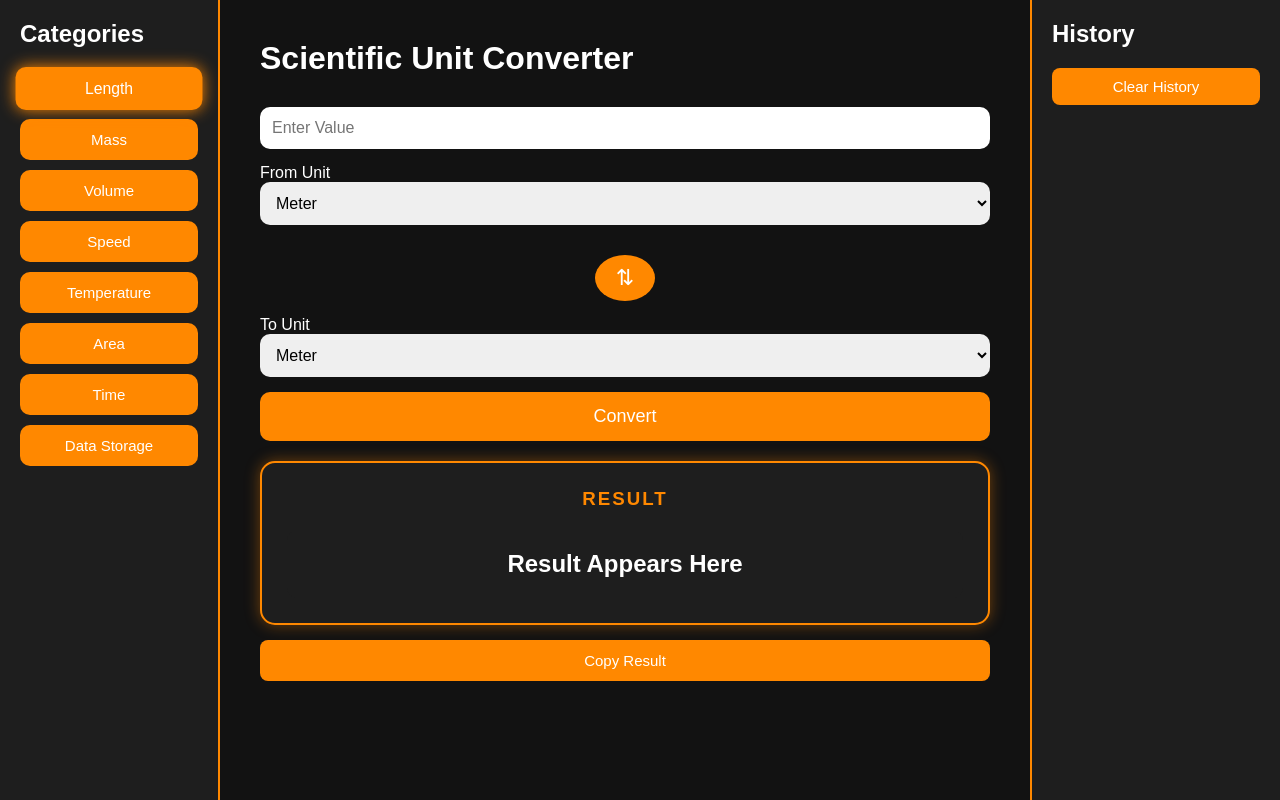
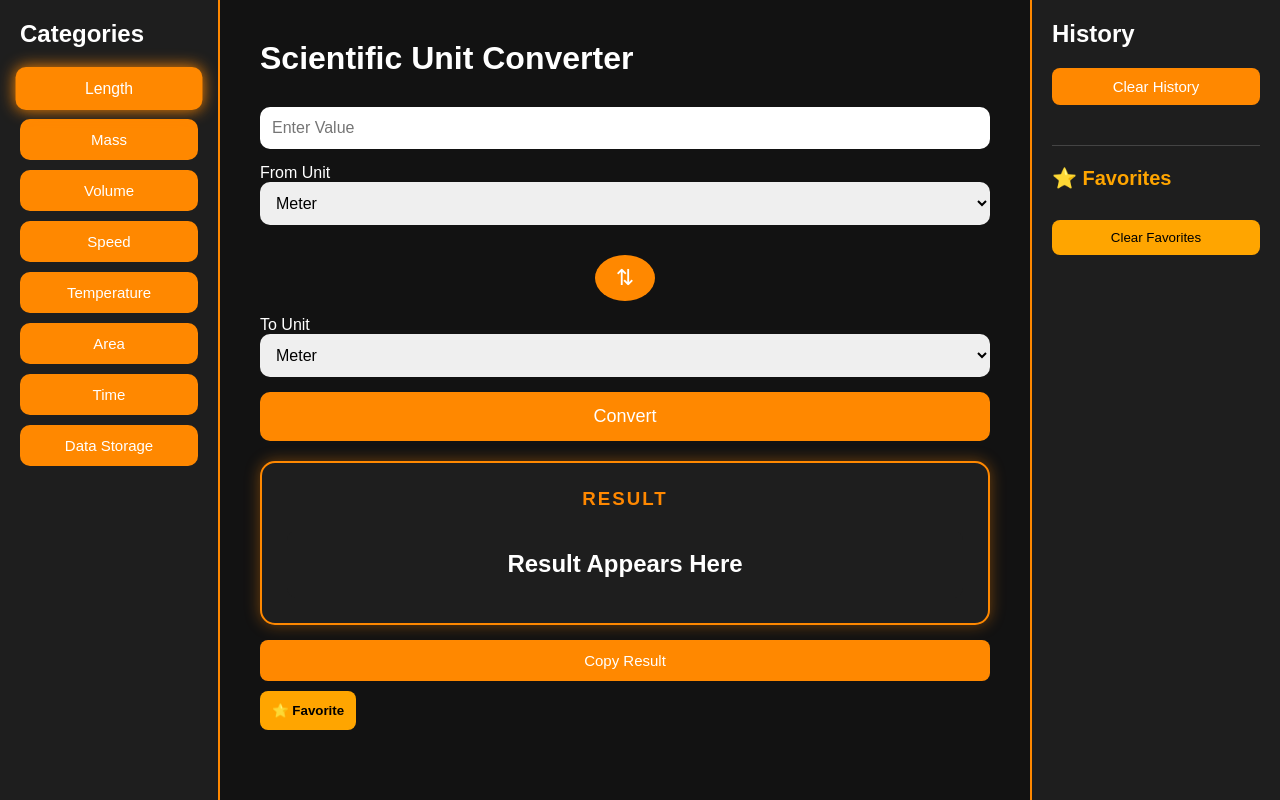
Before and after one commit to caffineblud/Scientific-Unit-Converter, a Flask app: page / in a window 1280 px wide. Run offline with Flask 3, Linux system fonts and the light colour scheme.

Commit message:
V3.0 Add save favorites, auto-load, delete and clear favorites

```diff
--- a/static/script.js
+++ b/static/script.js
@@ -65,7 +65,16 @@ const units = {
     "Terabyte"
     ]
 };
+const favoriteBtn =
+    document.getElementById("favorite-btn");
 
+const favoritesList =
+    document.getElementById("favorites-list");
+
+let favorites =
+    JSON.parse(
+        localStorage.getItem("favorites")
+    ) || [];
 
 // Populate dropdowns
 function updateDropdowns(category) {
@@ -96,6 +105,64 @@ function updateDropdowns(category) {
         option2.textContent = unit;
 
         toSelect.appendChild(option2);
+
+    });
+
+}
+function renderFavorites() {
+
+    favoritesList.innerHTML = "";
+
+    favorites.forEach((fav, index) => {
+
+        const li =
+            document.createElement("li");
+
+        li.textContent =
+            `${fav.category}: ${fav.from} → ${fav.to}`;
+
+        // Auto-fill on click
+        li.addEventListener("click", () => {
+
+            currentCategory =
+                fav.category;
+
+            updateDropdowns(currentCategory);
+
+            document.getElementById("from-unit").value =
+                fav.from;
+
+            document.getElementById("to-unit").value =
+                fav.to;
+
+        });
+
+        // Delete button
+        const deleteBtn =
+            document.createElement("button");
+
+        deleteBtn.textContent = "❌";
+
+        deleteBtn.style.marginLeft = "10px";
+
+        deleteBtn.addEventListener("click", (e) => {
+
+            e.stopPropagation();
+
+            favorites.splice(index, 1);
+
+            localStorage.setItem(
+                "favorites",
+                JSON.stringify(favorites)
+            );
+
+            renderFavorites();
+
+        });
+
+        li.appendChild(deleteBtn);
+
+        favoritesList.appendChild(li);
 
     });
 
@@ -315,3 +382,33 @@ document
     }
 
 });
+favoriteBtn.addEventListener("click", () => {
+
+    const favorite = {
+        category: currentCategory,
+        from: document.getElementById("from-unit").value,
+        to: document.getElementById("to-unit").value
+    };
+
+    favorites.push(favorite);
+
+    localStorage.setItem(
+        "favorites",
+        JSON.stringify(favorites)
+    );
+
+    renderFavorites();
+
+});
+renderFavorites();
+document
+.getElementById("clear-favorites-btn")
+.addEventListener("click", () => {
+
+    favorites = [];
+
+    favoritesList.innerHTML = "";
+
+    localStorage.removeItem("favorites");
+
+});
--- a/static/style.css
+++ b/static/style.css
@@ -282,3 +282,56 @@ input,select{
     }
 
 }
+.favorites-section {
+    margin-top: 25px;
+    border-top: 1px solid #444;
+    padding-top: 20px;
+}
+
+.favorites-section h2 {
+    color: orange;
+    font-size: 20px;
+}
+
+#favorites-list {
+    list-style: none;
+    padding: 0;
+}
+
+#favorites-list li {
+    background: #1e1e1e;
+    margin: 8px 0;
+    padding: 10px;
+    border-radius: 8px;
+    cursor: pointer;
+    transition: 0.3s;
+}
+
+#favorites-list li:hover {
+    background: #333;
+}
+#favorite-btn {
+    background: orange;
+    color: black;
+    border: none;
+    padding: 12px;
+    border-radius: 8px;
+    cursor: pointer;
+    margin-top: 10px;
+    font-weight: bold;
+    transition: 0.3s;
+}
+
+#favorite-btn:hover {
+    transform: scale(1.05);
+}
+#clear-favorites-btn {
+    background: orange;
+    color: black;
+    border: none;
+    padding: 10px;
+    border-radius: 8px;
+    cursor: pointer;
+    margin-top: 10px;
+    width: 100%;
+}
--- a/templates/index.html
+++ b/templates/index.html
@@ -85,16 +85,25 @@
             <button id="copy-btn">
                 Copy Result
             </button>
+            <button id="favorite-btn">
+                ⭐ Favorite
+            </button>
         </div>
 
         <!-- History Panel -->
         <div class="history">
             <h2>History</h2>
+            <ul id="history-list"></ul>
             <button id="clear-history-btn">
                 Clear History
             </button>
-            <ul id="history-list">
-            </ul>
+            <div class="favorites-section">
+                <h2>⭐ Favorites</h2>
+                <ul id="favorites-list"></ul>
+                <button id="clear-favorites-btn">
+                    Clear Favorites
+                </button>
+            </div>
         </div>
 
     </div>
```
Also changed, not shown: README.md, 2 other files.
